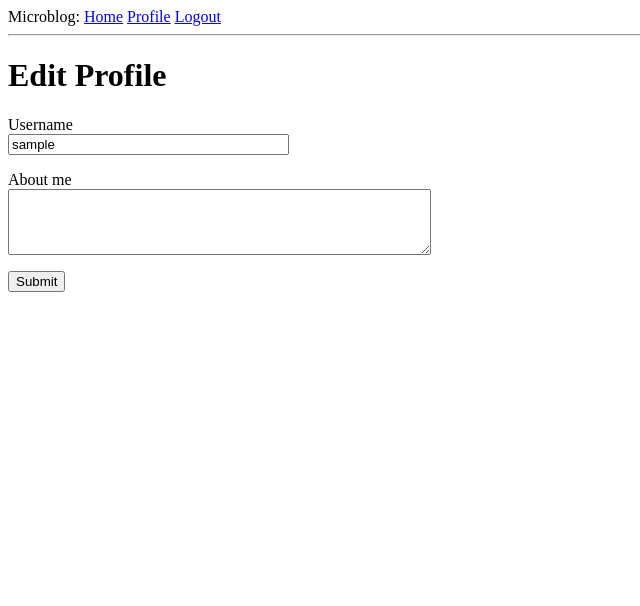
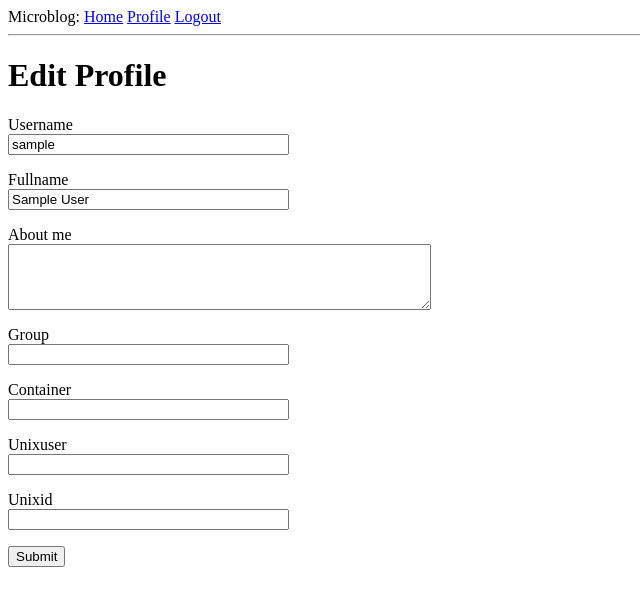
Before and after one commit to maxmax/seriesapp, a Flask app: page /edit_profile in a window 1280 px wide. Shown: the top 606 px of the page, without its empty margins (0-640 px from the left). Run offline with Flask 2, Linux system fonts and the light colour scheme; the visitor is signed in with stand-in values (Sample User, id 1); data comes from the database, SQL or seed files in the repository; both versions use the stored data as it was after the commit.

Commit message:
app base next feature Posts, pagination

```diff
--- a/app/api.py
+++ b/app/api.py
@@ -83,9 +83,9 @@ def not_found(error):
 def not_found(error):
     return make_response(jsonify( { 'error': 'Not found' } ), 404)
 
-@app.route('/')
-def index():
-    return "Hello, World!"
+# @app.route('/')
+# def index():
+#    return "Hello, World!"
 #
 
 # get tasks
--- a/app/forms.py
+++ b/app/forms.py
@@ -34,6 +34,11 @@ class RegistrationForm(FlaskForm):
 
 class EditProfileForm(FlaskForm):
     username = StringField('Username', validators=[DataRequired()])
+    fullname = StringField('Fullname', validators=[Length(min=0, max=120)])
+    group = StringField('Group', validators=[Length(min=0, max=120)])
+    container = StringField('Container', validators=[Length(min=0, max=120)])
+    unixuser = StringField('Unixuser', validators=[Length(min=0, max=120)])
+    unixid = StringField('Unixid', validators=[Length(min=0, max=120)])
     about_me = TextAreaField('About me', validators=[Length(min=0, max=140)])
     submit = SubmitField('Submit')
 
@@ -49,3 +54,7 @@ class EditProfileForm(FlaskForm):
 
 class EmptyForm(FlaskForm):
     submit = SubmitField('Submit')
+
+class PostForm(FlaskForm):
+    post = TextAreaField('Say something', validators=[DataRequired()])
+    submit = SubmitField('Submit')
--- a/app/models.py
+++ b/app/models.py
@@ -13,10 +13,15 @@ followers = db.Table(
 class User(UserMixin, db.Model):
     id = db.Column(db.Integer, primary_key=True)
     username = db.Column(db.String(64), index=True, unique=True)
+    fullname = db.Column(db.String(120))
     email = db.Column(db.String(120), index=True, unique=True)
     password_hash = db.Column(db.String(128))
     posts = db.relationship('Post', backref='author', lazy='dynamic')
     about_me = db.Column(db.String(140))
+    group = db.Column(db.String(120))
+    unixuser = db.Column(db.String(120))
+    unixid = db.Column(db.String(120))
+    container = db.Column(db.String(120))
     last_seen = db.Column(db.DateTime, default=datetime.utcnow)
     followed = db.relationship(
         'User', secondary=followers,
--- a/app/routes.py
+++ b/app/routes.py
@@ -1,10 +1,11 @@
 from datetime import datetime
-from flask import render_template, flash, redirect, url_for, request
+from flask import render_template, flash, redirect, url_for, request, jsonify
 from flask_login import login_user, logout_user, current_user, login_required
 from werkzeug.urls import url_parse
 from app import app, db
-from app.forms import LoginForm, RegistrationForm, EditProfileForm, EmptyForm
-from app.models import User
+from app.forms import LoginForm, RegistrationForm, EditProfileForm, \
+    EmptyForm, PostForm
+from app.models import User, Post
 
 
 @app.before_request
@@ -13,23 +14,42 @@ def before_request():
         current_user.last_seen = datetime.utcnow()
         db.session.commit()
 
-
-@app.route('/')
-@app.route('/index')
+@app.route('/', methods=['GET', 'POST'])
+@app.route('/index', methods=['GET', 'POST'])
 @login_required
 def index():
-    posts = [
-        {
-            'author': {'username': 'John'},
-            'body': 'Beautiful day in Portland!'
-        },
-        {
-            'author': {'username': 'Susan'},
-            'body': 'The Avengers movie was so cool!'
-        }
-    ]
-    return render_template('index.html', title='Home', posts=posts)
+    form = PostForm()
+    if form.validate_on_submit():
+        post = Post(body=form.post.data, author=current_user)
+        db.session.add(post)
+        db.session.commit()
+        flash('Your post is now live!')
+        return redirect(url_for('index'))
+    page = request.args.get('page', 1, type=int)
+    posts = current_user.followed_posts().paginate(
+        page, 3, False)
+        #page, app.config['POSTS_PER_PAGE'], False)
+    next_url = url_for('index', page=posts.next_num) \
+        if posts.has_next else None
+    prev_url = url_for('index', page=posts.prev_num) \
+        if posts.has_prev else None
+    return render_template('index.html', title='Home', form=form,
+                           posts=posts.items, next_url=next_url,
+                           prev_url=prev_url)
 
+@app.route('/explore')
+@login_required
+def explore():
+    page = request.args.get('page', 1, type=int)
+    posts = Post.query.order_by(Post.timestamp.desc()).paginate(
+        page, 3, False)
+        # page, app.config['POSTS_PER_PAGE'], False)
+    next_url = url_for('explore', page=posts.next_num) \
+        if posts.has_next else None
+    prev_url = url_for('explore', page=posts.prev_num) \
+        if posts.has_prev else None
+    return render_template('index.html', title='Explore', posts=posts.items,
+                           next_url=next_url, prev_url=prev_url)
 
 @app.route('/login', methods=['GET', 'POST'])
 def login():
@@ -74,12 +94,17 @@ def register():
 @login_required
 def user(username):
     user = User.query.filter_by(username=username).first_or_404()
-    posts = [
-        {'author': user, 'body': 'Test post #1'},
-        {'author': user, 'body': 'Test post #2'}
-    ]
+    page = request.args.get('page', 1, type=int)
+    posts = user.posts.order_by(Post.timestamp.desc()).paginate(
+        page, 3, False)
+        # page, app.config['POSTS_PER_PAGE'], False)
+    next_url = url_for('user', username=user.username, page=posts.next_num) \
+        if posts.has_next else None
+    prev_url = url_for('user', username=user.username, page=posts.prev_num) \
+        if posts.has_prev else None
     form = EmptyForm()
-    return render_template('user.html', user=user, posts=posts, form=form)
+    return render_template('user.html', user=user, posts=posts.items,
+                           next_url=next_url, prev_url=prev_url, form=form)
 
 
 @app.route('/edit_profile', methods=['GET', 'POST'])
@@ -88,13 +113,23 @@ def edit_profile():
     form = EditProfileForm(current_user.username)
     if form.validate_on_submit():
         current_user.username = form.username.data
+        current_user.fullname = form.fullname.data
         current_user.about_me = form.about_me.data
+        current_user.group = form.group.data
+        current_user.unixuser = form.unixuser.data
+        current_user.unixid = form.unixid.data
+        current_user.container = form.container.data
         db.session.commit()
         flash('Your changes have been saved.')
         return redirect(url_for('edit_profile'))
     elif request.method == 'GET':
         form.username.data = current_user.username
         form.about_me.data = current_user.about_me
+        form.group.data = current_user.group
+        form.unixuser.data = current_user.unixuser
+        form.unixid.data = current_user.unixid
+        form.container.data = current_user.container
+        form.fullname.data = current_user.fullname
     return render_template('edit_profile.html', title='Edit Profile',
                            form=form)
 
@@ -136,3 +171,6 @@ def unfollow(username):
         return redirect(url_for('user', username=username))
     else:
         return redirect(url_for('index'))
+
+# curl -i http://localhost:5000/todo/api/v1.0/test
+# curl -u maxkv333:qq112233 -i http://localhost:5000/todo/api/v1.0/tests
--- a/app/templates/_post.html
+++ b/app/templates/_post.html
@@ -1,6 +1,6 @@
 <table>
     <tr valign="top">
         <td><img src="{{ post.author.avatar(36) }}"></td>
-        <td>{{ post.author.username }} says:<br>{{ post.body }}</td>
+        <td><a href="{{ url_for('user', username=post.author.username) }}">{{ post.author.username }}</a> says:<br>{{ post.body }}</td>
     </tr>
 </table>
--- a/app/templates/edit_profile.html
+++ b/app/templates/edit_profile.html
@@ -12,12 +12,47 @@
             {% endfor %}
         </p>
         <p>
+            {{ form.fullname.label }}<br>
+            {{ form.fullname(size=32) }}<br>
+            {% for error in form.fullname.errors %}
+            <span style="color: red;">[{{ error }}]</span>
+            {% endfor %}
+        </p>
+        <p>
             {{ form.about_me.label }}<br>
             {{ form.about_me(cols=50, rows=4) }}<br>
             {% for error in form.about_me.errors %}
             <span style="color: red;">[{{ error }}]</span>
             {% endfor %}
         </p>
+        <p>
+            {{ form.group.label }}<br>
+            {{ form.group(size=32) }}<br>
+            {% for error in form.group.errors %}
+            <span style="color: red;">[{{ error }}]</span>
+            {% endfor %}
+        </p>
+        <p>
+            {{ form.container.label }}<br>
+            {{ form.container(size=32) }}<br>
+            {% for error in form.container.errors %}
+            <span style="color: red;">[{{ error }}]</span>
+            {% endfor %}
+        </p>
+        <p>
+            {{ form.unixuser.label }}<br>
+            {{ form.unixuser(size=32) }}<br>
+            {% for error in form.unixuser.errors %}
+            <span style="color: red;">[{{ error }}]</span>
+            {% endfor %}
+        </p>
+        <p>
+            {{ form.unixid.label }}<br>
+            {{ form.unixid(size=32) }}<br>
+            {% for error in form.unixid.errors %}
+            <span style="color: red;">[{{ error }}]</span>
+            {% endfor %}
+        </p>
         <p>{{ form.submit() }}</p>
     </form>
 {% endblock %}
--- a/config.py
+++ b/config.py
@@ -11,7 +11,8 @@ class Config(object):
     MAIL_USE_TLS = os.environ.get('MAIL_USE_TLS') is not None
     MAIL_USERNAME = os.environ.get('MAIL_USERNAME')
     MAIL_PASSWORD = os.environ.get('MAIL_PASSWORD')
-    ADMINS = ['maxkv333@gmail.com']
+    ADMINS = ['maxkv333@gmail.com', 'maxkv333'],
+    POSTS_PER_PAGE = 25,
     OPENID_PROVIDERS = [
         {'name': 'Google', 'url': 'https://www.google.com/accounts/o8/id'},
         {'name': 'Yahoo', 'url': 'https://me.yahoo.com'},
```
Also changed, not shown: app/__init__.py (+3 -4 lines), app/templates/index.html (+20 -1 lines), app/templates/user.html (+11 -0 lines), migrations/versions/27bed44f7889_new_fields_in_user_model.py (added, +28 -0 lines), migrations/versions/30b724a30159_new_fields_in_user_model.py (added, +28 -0 lines), migrations/versions/783edbf3c9b9_new_fields_in_user_model.py (added, +28 -0 lines), migrations/versions/b13c17ecb9aa_new_fields_in_user_model.py (added, +28 -0 lines), migrations/versions/c7841f067bc1_new_fields_in_user_model.py (added, +28 -0 lines), app.db, 1 other file.
